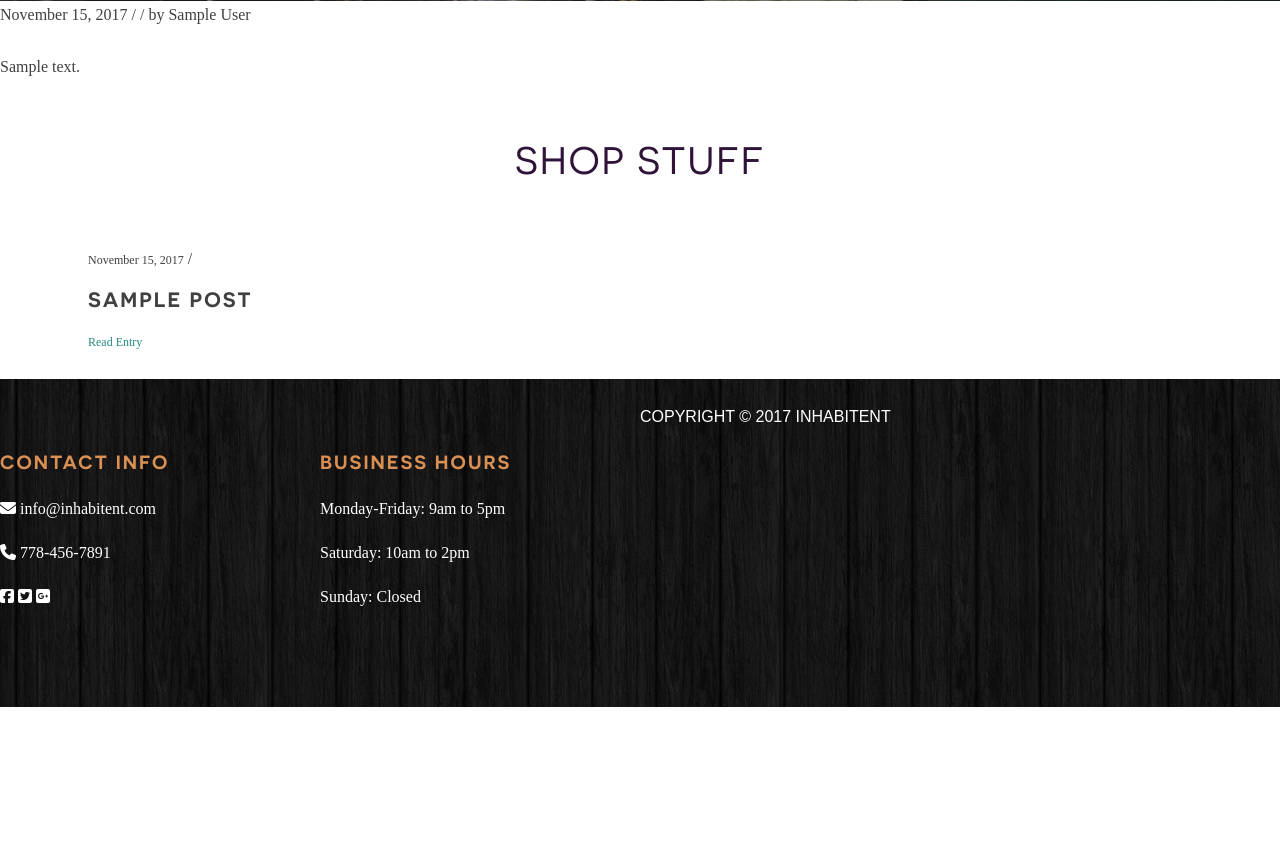
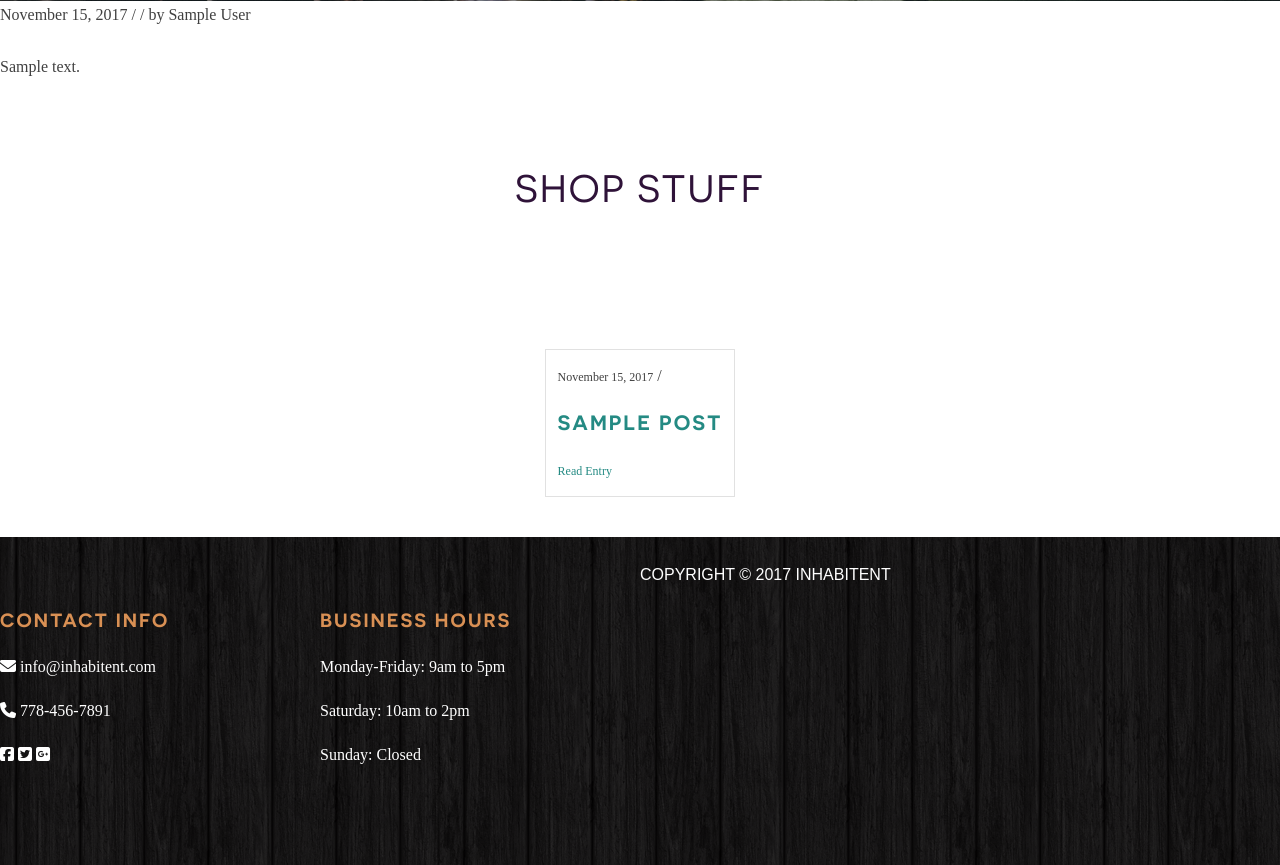
Before and after one commit to Dylanvko/inhabitent, a WordPress theme: template themes/inhabitent/front-page.php in a window 1280 px wide. Shown: the part 849-1714 px from the top of the page. Before the commit the page ends 1556 px from the top, so only its background shows below. Run offline with PHP 8.4 and a stand-in for WordPress, Linux system fonts and the light colour scheme; the site name, menu and one post (Sample post) are stand-ins, and other content is empty; some libraries are stand-ins or nearby versions.

Commit message:
updated styling of front page sections.

```diff
--- a/themes/inhabitent/front-page.php
+++ b/themes/inhabitent/front-page.php
@@ -69,15 +69,18 @@ get_header(); ?>
    $args = array( 'post_type' => 'post', 'order' => 'DES', 'posts_per_page' => 3 );
    $products = new WP_Query( $args ); // instantiate our object
 ?>
+
+<div class="journal-block-wrapper">
 <ul>
 <?php if ( $products->have_posts() ) : ?>
-   <?php while ( $products->have_posts() ) : $products->the_post(); ?>
+	 <?php while ( $products->have_posts() ) : $products->the_post(); ?>
+
+
 
 			<li>
 			<div class='journal-container'>
 			<?php the_post_thumbnail('large'); ?> </div>
-			<?php red_starter_posted_on(); ?> / <span><?php comments_number( '0 Comments', '1 Comment', '% Comments' ); ?></span>
-			<div class='journal-entry-wrapper'><h1><?php the_title(); ?></h1>
+			<div class='journal-entry-wrapper'><?php red_starter_posted_on(); ?> / <span><?php comments_number( '0 Comments', '1 Comment', '% Comments' ); ?></span><h3><?php the_title(); ?></h3>
 			<a href='<?php the_permalink(); ?>'>Read Entry</a></div>
 			</li>
 
@@ -88,5 +91,6 @@ get_header(); ?>
       <h2>Nothing found!</h2>
 <?php endif; ?>
 </ul>
+</div>
 
 <?php get_footer(); ?>
--- a/themes/inhabitent/sass/_content.scss
+++ b/themes/inhabitent/sass/_content.scss
@@ -26,6 +26,9 @@
 			ul {
 				list-style: none;
 				align-content: center;
+				margin-right: auto;
+				margin-left: auto;
+				width: 1120px;
 
 				img {
 					max-height: 250px;
@@ -46,8 +49,41 @@
 	}
 }
 
+.journal-block-wrapper {
+	margin-top: 3.75rem;
+
+	ul {
+		display: flex;
+		flex-direction: row;
+		justify-content: space-around;
+		align-content: center;
+		padding-left: 0;
+
+		li {
+			margin: 1rem;
+			align-content: center;
+			border: 1px;
+			border-style: solid;
+			border-color: #e1e1e1
+		}
+	}
+}
+
+.journal-entry-wrapper {
+	padding: 0.75rem;
+
+	h3 {
+		font-size: 1.3rem;
+		line-height: 1.5rem;
+		color: #248A83
+	}
+}
+
 .product-info.container {
 	align-content: center;
+	margin-left: auto;
+	margin-right: auto;
+	width: 1120px;
 
 	h2 {
 		font-size: 2.4rem;
@@ -58,8 +94,6 @@
 	}
 
 	.product-type-blocks {
-		display: -webkit-flex;
-		display: -ms-flexbox;
 		display: flex;
 		justify-content: space-between;
 		text-align: center;
@@ -67,8 +101,8 @@
 		.product-type-block-wrapper {
 			border: 1px solid #e1e1e1;
 			border-top-width: 5px;
-			flex: 0 1 23.5%;
-			max-width: 23.5%;
+			flex: 0 1 22.5%;
+			max-width: 22.5%;
 			padding: .75rem;
 
 			img {
--- a/themes/inhabitent/style.css
+++ b/themes/inhabitent/style.css
@@ -734,7 +734,10 @@ a {
 .home .hfeed.site .site-content ul {
   list-style: none;
   -ms-flex-line-pack: center;
-      align-content: center; }
+      align-content: center;
+  margin-right: auto;
+  margin-left: auto;
+  width: 1120px; }
   .home .hfeed.site .site-content ul img {
     max-height: 250px;
     max-width: none;
@@ -745,17 +748,51 @@ a {
   .home .hfeed.site .site-content ul span, .home .hfeed.site .site-content ul a {
     font-size: 0.75rem; }
 
+.journal-block-wrapper {
+  margin-top: 3.75rem; }
+  .journal-block-wrapper ul {
+    display: -webkit-box;
+    display: -ms-flexbox;
+    display: flex;
+    -webkit-box-orient: horizontal;
+    -webkit-box-direction: normal;
+        -ms-flex-direction: row;
+            flex-direction: row;
+    -ms-flex-pack: distribute;
+        justify-content: space-around;
+    -ms-flex-line-pack: center;
+        align-content: center;
+    padding-left: 0; }
+    .journal-block-wrapper ul li {
+      margin: 1rem;
+      -ms-flex-line-pack: center;
+          align-content: center;
+      border: 1px;
+      border-style: solid;
+      border-color: #e1e1e1; }
+
+.journal-entry-wrapper {
+  padding: 0.75rem; }
+  .journal-entry-wrapper h3 {
+    font-size: 1.3rem;
+    line-height: 1.5rem;
+    color: #248A83; }
+
 .product-info.container {
   -ms-flex-line-pack: center;
-      align-content: center; }
+      align-content: center;
+  margin-left: auto;
+  margin-right: auto;
+  width: 1120px; }
   .product-info.container h2 {
     font-size: 2.4rem;
     font-weight: 400;
     margin-bottom: 3.75rem;
+    margin-top: 3.75rem;
     text-align: center; }
   .product-info.container .product-type-blocks {
+    display: -webkit-box;
     display: -ms-flexbox;
-    display: -webkit-box;
     display: flex;
     -webkit-box-pack: justify;
         -ms-flex-pack: justify;
@@ -765,9 +802,9 @@ a {
       border: 1px solid #e1e1e1;
       border-top-width: 5px;
       -webkit-box-flex: 0;
-          -ms-flex: 0 1 23.5%;
-              flex: 0 1 23.5%;
-      max-width: 23.5%;
+          -ms-flex: 0 1 22.5%;
+              flex: 0 1 22.5%;
+      max-width: 22.5%;
       padding: .75rem; }
       .product-info.container .product-type-blocks .product-type-block-wrapper img {
         height: 70px;
```
Also changed, not shown: themes/inhabitent/build/css/style.min.css, 1 other file.
